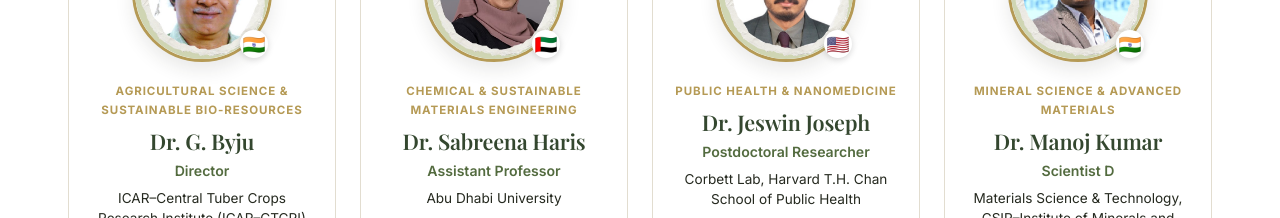
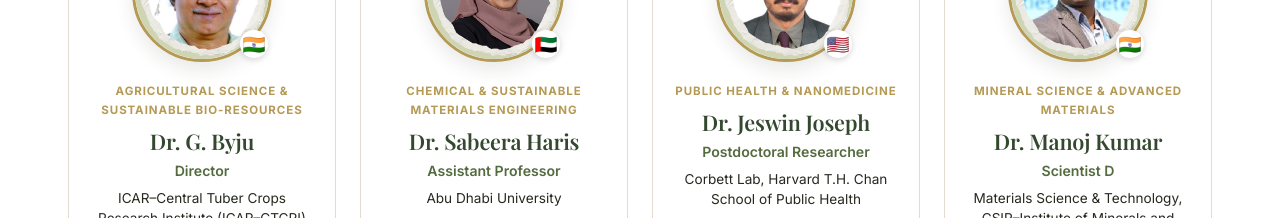
Before and after one commit to VishnuXT/icsgmat, a React (Vite) app: page / in a window 1280 px wide. Shown: the part 6280-6498 px from the top of the page. Built offline with nearby package versions, Linux system fonts and the light colour scheme; a web font is replaced by a local one.

Commit message:
feat: add conference data and metadata structure for ICSGMSA 2026

```diff
--- a/src/data/conferenceData.js
+++ b/src/data/conferenceData.js
@@ -235,7 +235,7 @@ export const distinguishedSpeakers = [
   },
   {
     id: "sabreena",
-    name: "Dr. Sabreena Haris",
+    name: "Dr. Sabeera Haris",
     role: "Assistant Professor",
     institution: "Abu Dhabi University",
     location: "Abu Dhabi, UAE",
```
